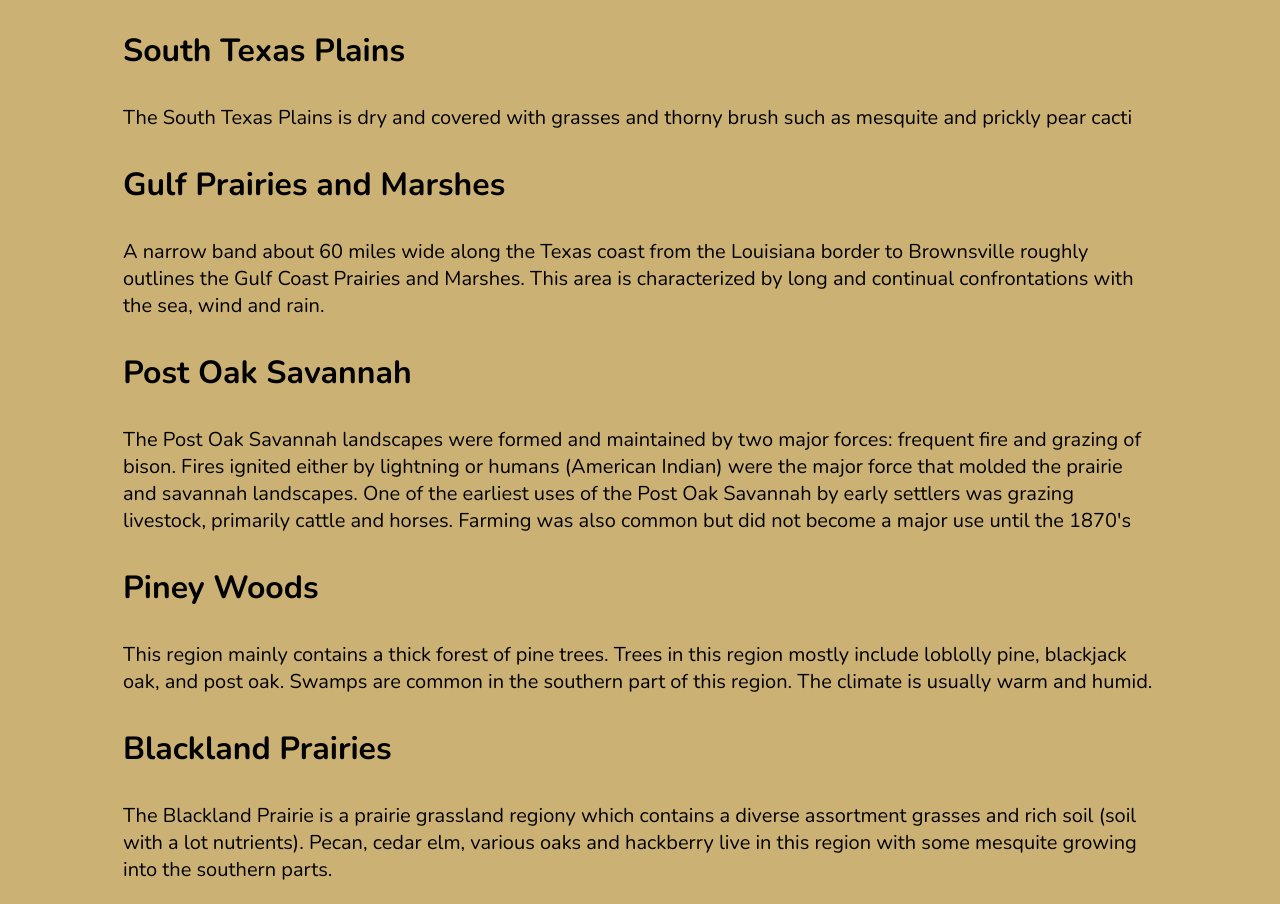
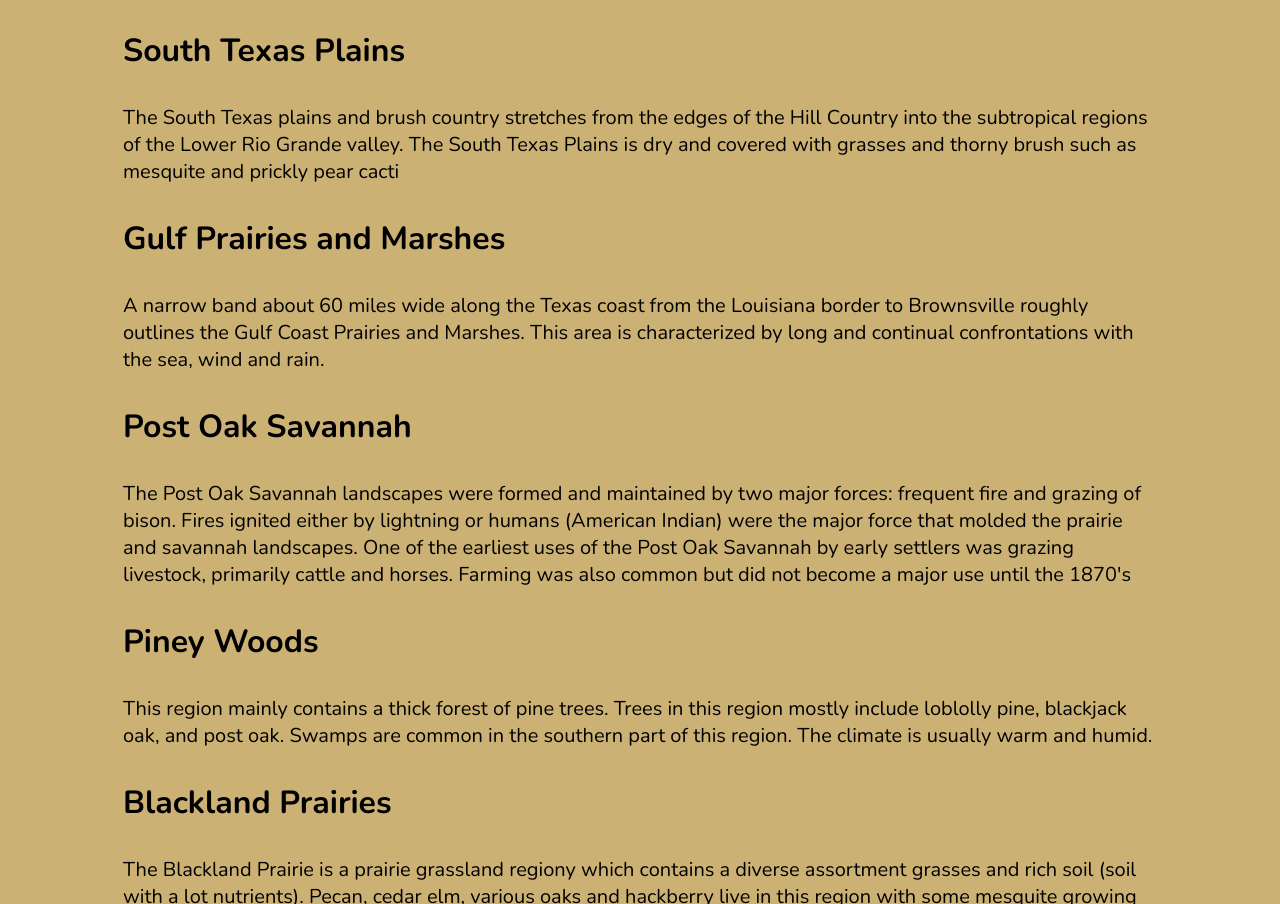
Before and after one commit to Totoro700/science-project, a plain HTML site: page topics/txecoregions.html in a window 1280 px wide. Shown: the part 1770-2674 px from the top of the page. Drawn offline with nearby package versions, Linux system fonts and the light colour scheme.

Commit message:
add info to south texas plains

```diff
--- a/topics/txecoregions.html
+++ b/topics/txecoregions.html
@@ -31,7 +31,7 @@
 			<h3 id="ep">Edwards Plateau</h3>
 			<p>The Edwards Plateau is an elevated region made from ocean deposits millions of years ago. The western portion remains a relatively flat elevated plateau whereas the eastern portion known as the Hill Country is deeply eroded. The land supports a rich diversity of grasses and other plants.</p>
 			<h3 id="stp">South Texas Plains</h3>
-			<p>The South Texas Plains is dry and covered with grasses and thorny brush such as mesquite and prickly pear cacti</p>
+			<p>The South Texas plains and brush country stretches from the edges of the Hill Country into the subtropical regions of the Lower Rio Grande valley. The South Texas Plains is dry and covered with grasses and thorny brush such as mesquite and prickly pear cacti</p>
 			<h3 id="gpm">Gulf Prairies and Marshes</h3>
 			<p>A narrow band about 60 miles wide along the Texas coast from the Louisiana border to Brownsville roughly outlines the Gulf Coast Prairies and Marshes. This area is characterized by long and continual confrontations with the sea, wind and rain.</p>
 			<h3 id="pop">Post Oak Savannah</h3>
```
